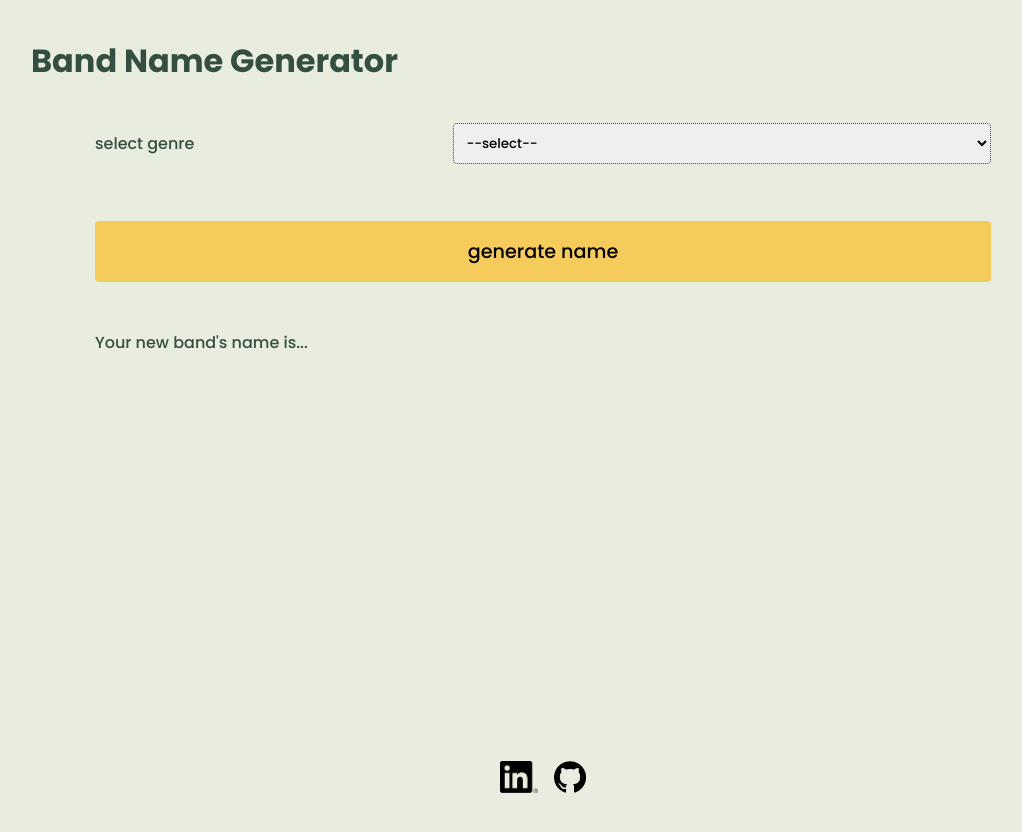
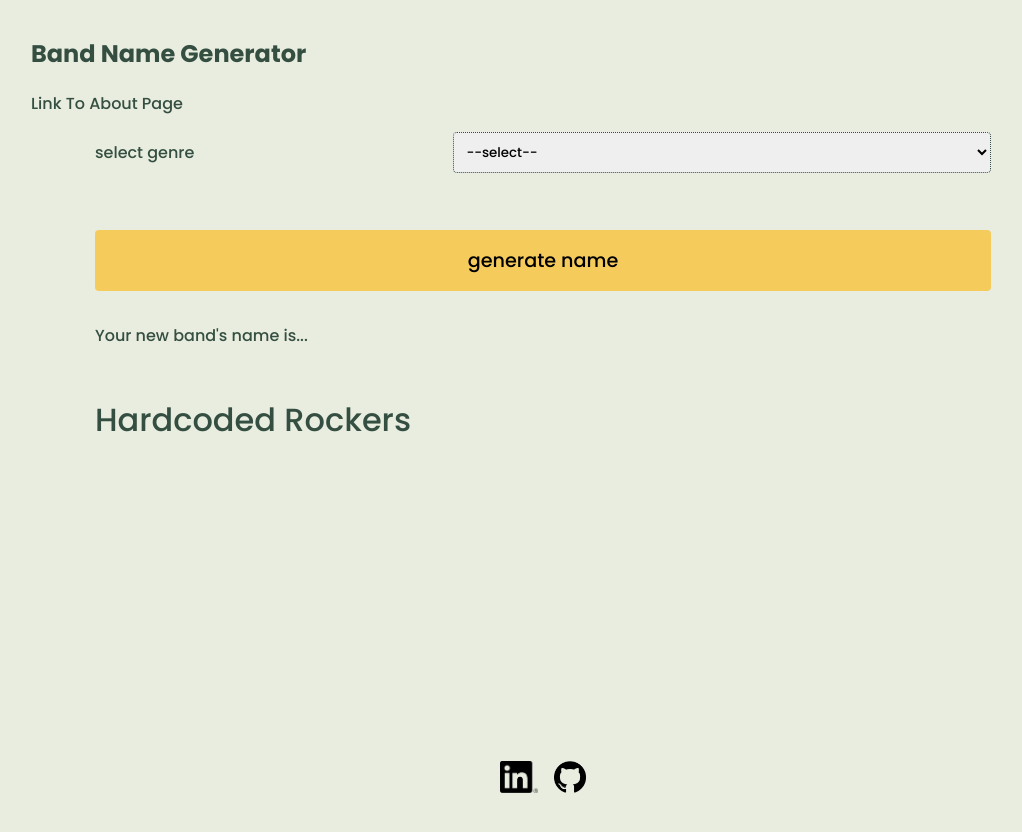
Before and after one commit to stuartkaija/band-name-generator, a React (Create React App) app in the folder client/: page / in a window 1280 px wide. Shown: the whole page, without its empty margins (97-1119 px from the left). Built offline with nearby package versions, Linux system fonts and the light colour scheme.

Commit message:
added browser router and refactored homepage from app

```diff
--- a/client/package.json
+++ b/client/package.json
@@ -11,6 +11,7 @@
     "nth-check": "^2.1.1",
     "react": "^18.1.0",
     "react-dom": "^18.1.0",
+    "react-router-dom": "^6.3.0",
     "react-scripts": "5.0.1",
     "sass": "^1.51.0",
     "uniqid": "^5.4.0",
--- a/client/src/App.jsx
+++ b/client/src/App.jsx
@@ -1,46 +1,24 @@
-import { useState, useEffect } from 'react';
-import axios from 'axios';
-import Form from './components/Form/Form';
-import Response from './components/Response/Response';
+import {
+	BrowserRouter,
+	Routes,
+	Route
+} from 'react-router-dom';
+import HomePage from './pages/HomePage/HomePage';
 import Footer from './components/Footer/Footer';
 import './App.scss';
 
 function App() {
+	return (
+		<BrowserRouter>
+		<main className="App">
+			<Routes>
+				<Route path='/' element={<HomePage/>} />
+				<Route path='/about' />
+			</Routes>
 
-	const [genre, setGenre] = useState('')
-    const [completion, setCompletion] = useState('');
-	const [error, setError] = useState(false);
-
-	const handleSubmit = (event) => {
-        event.preventDefault();
-		setError(false);
-		const genre = event.target.genre.value;
-
-		if (!genre) {
-			setError(true)
-			return;
-		}
-
-		setGenre(genre);
-
-		axios
-			.post("http://localhost:8080/", {genre: genre})
-			.then(response => setCompletion(response.data))
-			.catch(error => console.log(`error: ${error}`))
-    }
-
-	return (
-		<main className="App">
-			<h1>Band Name Generator</h1>
-			<Form
-				handleSubmit={handleSubmit}
-				error={error}
-			/>
-			<Response
-				completion={completion}
-			/>
 			<Footer />
 		</main>
+		</BrowserRouter>
 	);
 }
 
--- a/client/src/components/Response/Response.jsx
+++ b/client/src/components/Response/Response.jsx
@@ -8,7 +8,7 @@ export default function Response({ completion }) {
     return (
         <div className='response'>
             <p className='response__text'>Your new band's name is...</p>
-            <p className='response__completion'>{ completion }</p>
+            <p className='response__completion'>{/* completion */}Hardcoded Rockers</p>
         </div>
     )
 }
--- /dev/null
+++ b/client/src/pages/HomePage/HomePage.jsx
@@ -0,0 +1,46 @@
+import React, { useState } from 'react';
+import axios from 'axios';
+import Form from '../../components/Form/Form';
+import Response from '../../components/Response/Response';
+import './HomePage.scss';
+
+export default function HomePage() {
+
+	const [genre, setGenre] = useState('')
+    const [completion, setCompletion] = useState('');
+	const [error, setError] = useState(false);
+
+	const handleSubmit = (event) => {
+        event.preventDefault();
+		setError(false);
+		const genre = event.target.genre.value;
+
+		if (!genre) {
+			setError(true)
+			return;
+		}
+
+		setGenre(genre);
+
+		axios
+			.post("http://localhost:8080/", {genre: genre})
+			.then(response => setCompletion(response.data))
+			.catch(error => console.log(`error: ${error}`))
+    }
+
+    return (
+        <div>
+			<nav>
+				<h1>Band Name Generator</h1>
+				<p>Link To About Page</p>
+			</nav>
+			<Form
+				handleSubmit={handleSubmit}
+				error={error}
+			/>
+			<Response
+				completion={completion}
+			/>
+        </div>
+    )
+}
```
Also changed, not shown: client/src/pages/AboutPage/AboutPage.jsx (added), client/src/pages/AboutPage/AboutPage.scss (added), client/src/pages/HomePage/HomePage.scss (added), 1 other file (tests, documents, lock files or other folders).
